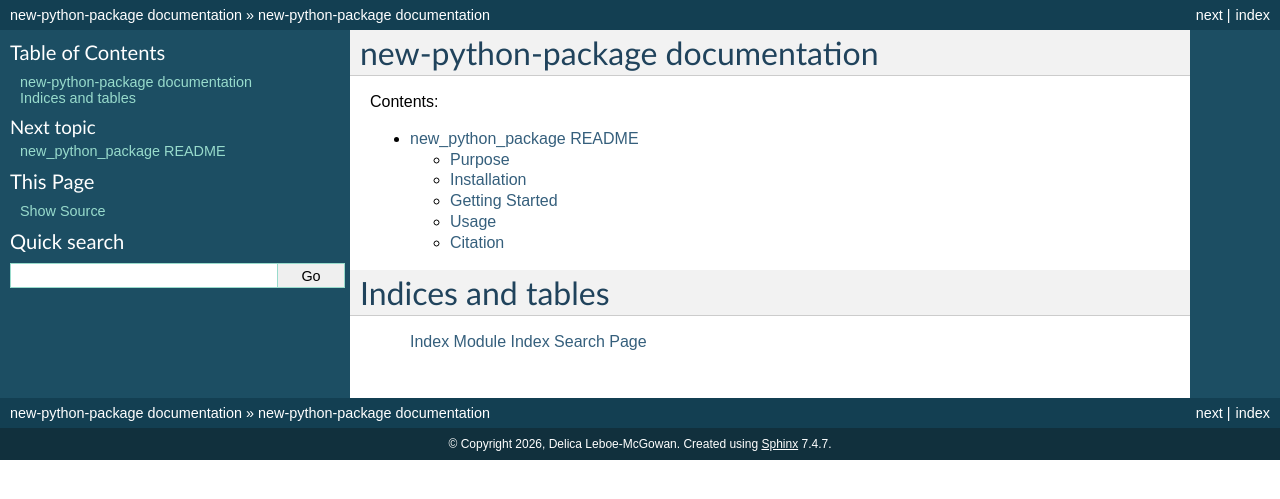
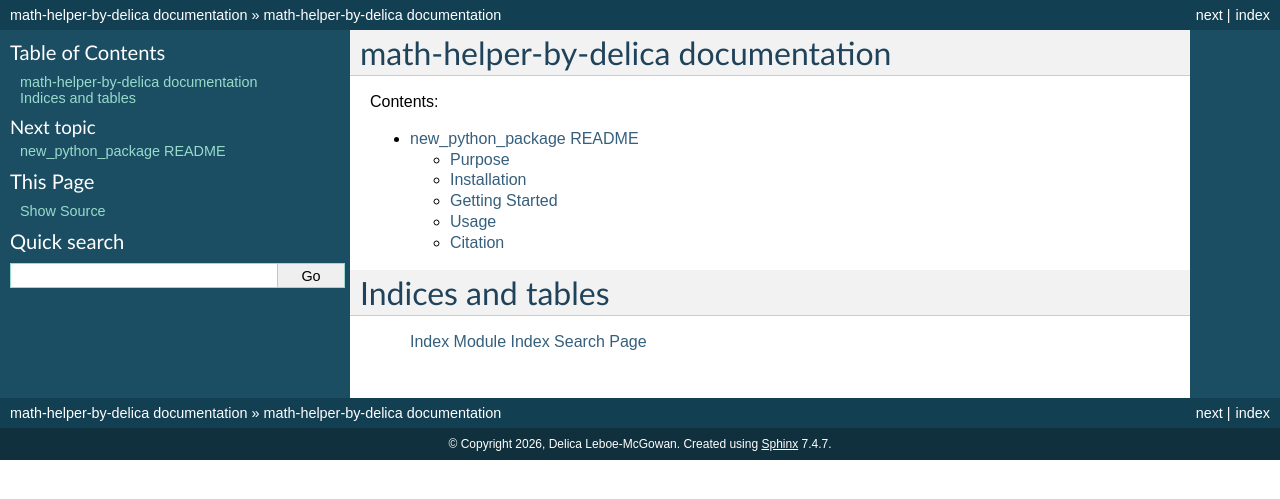
Before and after one commit to DelicaLM/math_helper_by_delica, a Sphinx documentation site: the page built from doc/source/index.rst, in a window 1280 px wide. Shown: the top 499 px of the page. Built offline with Sphinx 7.4.7, drawn with Linux system fonts in a browser that asks for light colours; pages that are not in the unit, such as notebooks, are missing from menus.

Commit message:
Initializing Repository

```diff
--- a/doc/source/conf.py
+++ b/doc/source/conf.py
@@ -12,7 +12,7 @@ version_num = ""
 
 curr_directory = os.path.dirname(os.path.abspath(__file__))
 project_directory = os.path.dirname(os.path.dirname(curr_directory))
-init_directory = os.path.join(project_directory, "new_python_package/")
+init_directory = os.path.join(project_directory, "math_helper_by_delica/")
 init_path = os.path.join(init_directory, "__init__.py")
 
 try:
@@ -29,7 +29,7 @@ try:
 except FileNotFoundError:
     version_num = ""
 
-project = 'new-python-package'
+project = 'math-helper-by-delica'
 copyright = '2026, Delica Leboe-McGowan'
 author = 'Delica Leboe-McGowan'
 release = version_num
@@ -60,8 +60,8 @@ napoleon_google_docstring = False
 napoleon_numpy_docstring = True
 
 autodoc2_packages = [
-    "../../new_python_package/new_python_funcs.py",
-"../../tests/test_new_python_funcs.py"
+    "../../new_python_package/math_helper_funcs.py",
+"../../tests/test_math_helper_funcs.py"
 ]
 #templates_path = ['_templates']
 exclude_patterns = []
--- a/doc/source/index.rst
+++ b/doc/source/index.rst
@@ -1,9 +1,9 @@
-.. new-python-package documentation master file, created by
+.. math-helper-by-delica documentation master file, created by
    sphinx-quickstart on Sun Mar  8 20:15:23 2026.
    You can adapt this file completely to your liking, but it should at least
    contain the root `toctree` directive.
 
-new-python-package documentation
+math-helper-by-delica documentation
 ===================================
 
 .. toctree::
```
Also changed, not shown: 3 other files.
